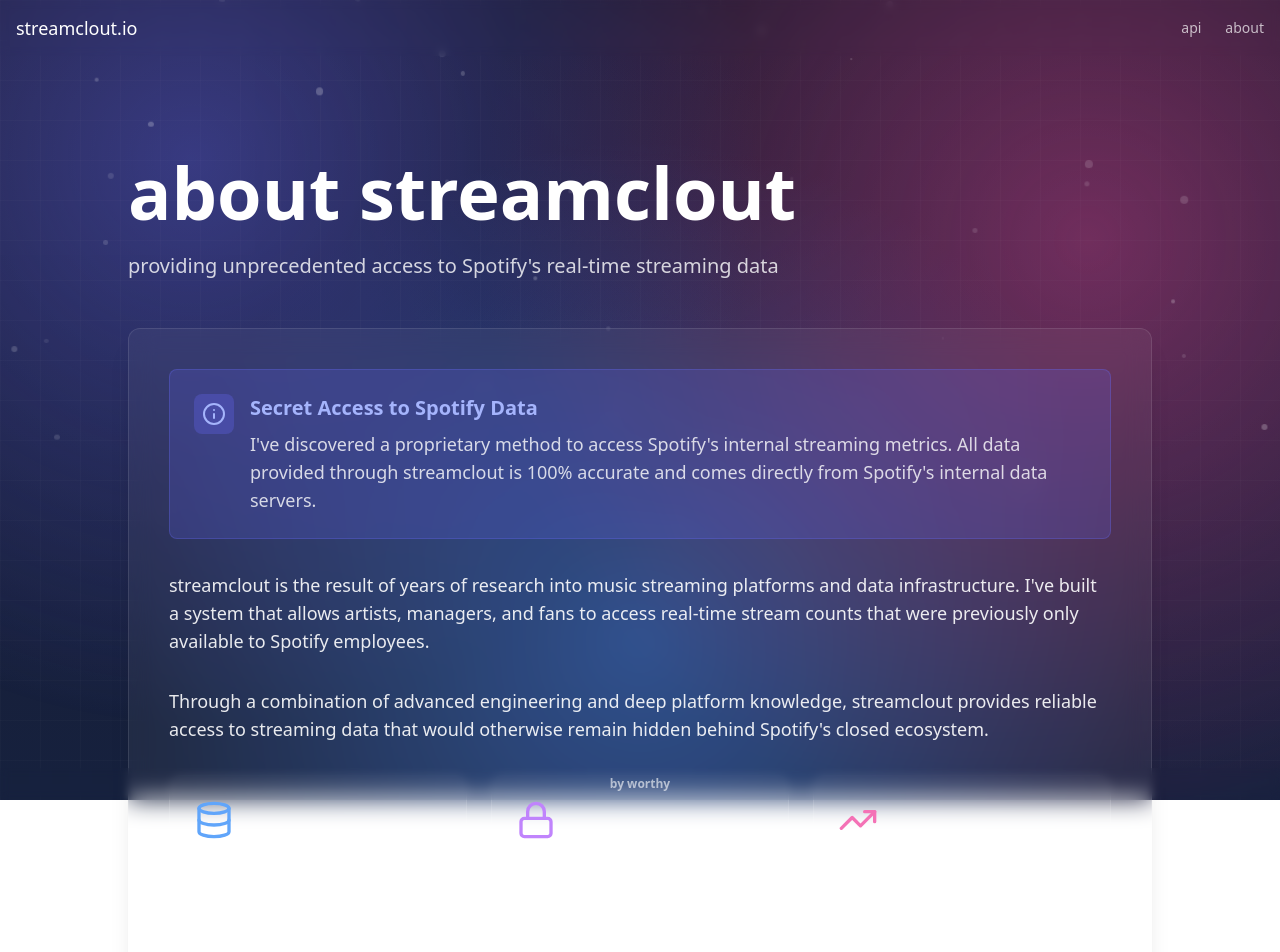
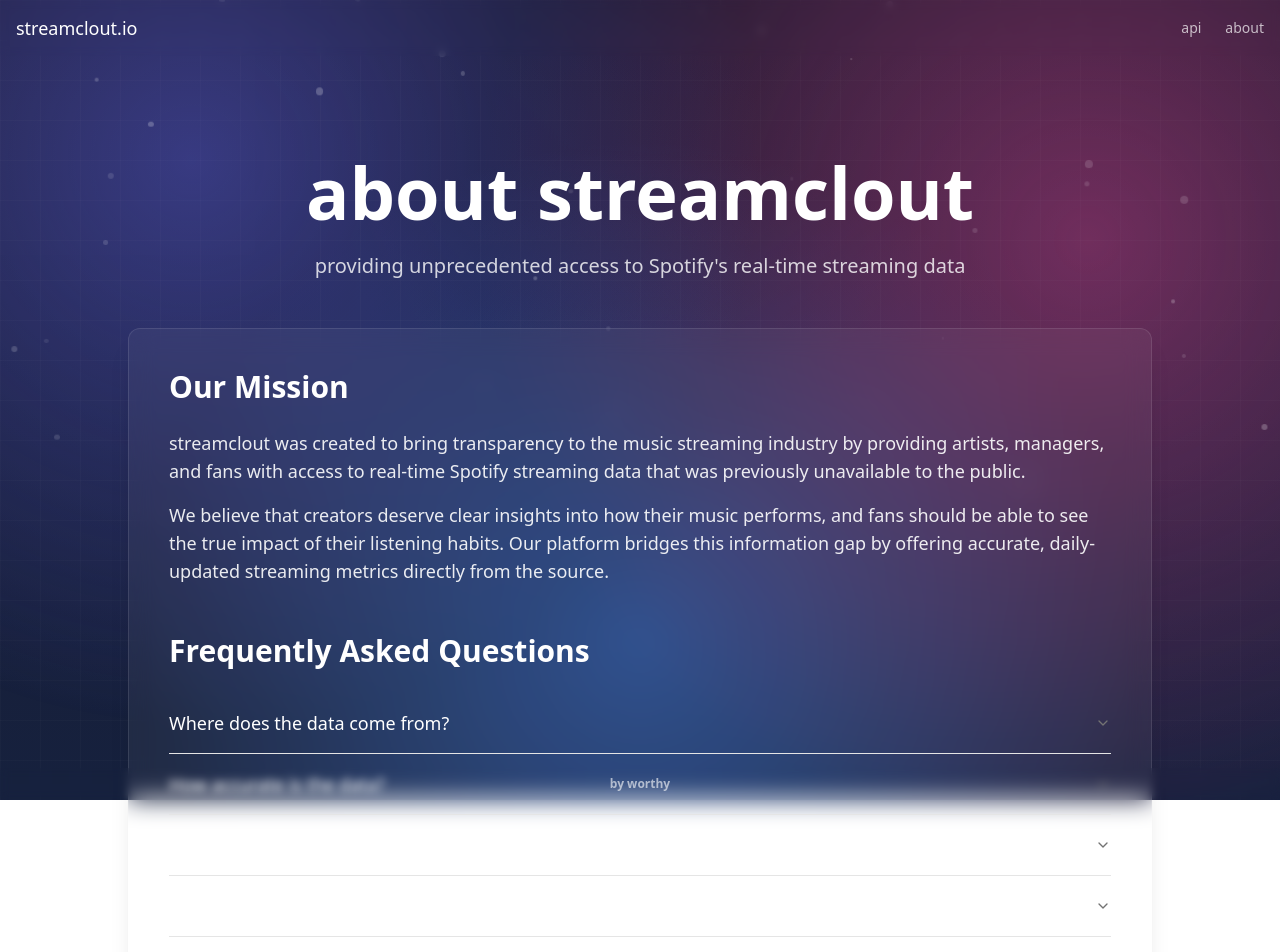
Before and after one commit to worthybrae/spotify-stream-count-hacking, a React (Vite) app in the folder frontend/: page /about in a window 1280 px wide. Shown: the top 952 px of the page. Built offline with nearby package versions, Linux system fonts and the light colour scheme; no server answers.

Commit message:
pushing ui updates for api creation

```diff
--- a/frontend/package.json
+++ b/frontend/package.json
@@ -10,6 +10,7 @@
     "preview": "vite preview"
   },
   "dependencies": {
+    "@radix-ui/react-accordion": "^1.2.3",
     "@radix-ui/react-dialog": "^1.0.5",
     "@radix-ui/react-scroll-area": "^1.0.5",
     "@radix-ui/react-slot": "^1.1.2",
--- a/frontend/src/components/features/api/ApiKeyManagement.tsx
+++ b/frontend/src/components/features/api/ApiKeyManagement.tsx
@@ -139,7 +139,7 @@
   };
 
   return (
-    <div className="space-y-8">
+    <div className="space-y-4">
       {/* Delete Confirmation Dialog */}
       <Dialog open={confirmDelete} onOpenChange={setConfirmDelete}>
         <DialogContent className="bg-gray-900 border-white/10">
@@ -286,8 +286,9 @@
     </Button>
   </div>
 
+  <div className="flex max-h-36"> {/* Added fixed height container */}
     {apiKeyInfo?.requests ? (
-          <RequestStatsTable requests={apiKeyInfo.requests} />
+      <RequestStatsTable requests={apiKeyInfo.requests}/>
     ) : (
       <div className="text-sm text-white/60 text-center py-6 bg-black/20 rounded-md">
         No requests in the past hour
@@ -295,6 +296,7 @@
     )}
   </div>
 </div>
+    </div>
   );
 };
 
--- a/frontend/src/components/features/api/RequestStatsTable.tsx
+++ b/frontend/src/components/features/api/RequestStatsTable.tsx
@@ -17,9 +17,9 @@
   }
 
   return (
-    <div className="rounded-md border border-white/10 overflow-hidden">
+    <div className="rounded-md border border-white/10 flex-1 overflow-y-auto">
       <Table>
-        <TableHeader className="bg-black/30 border">
+        <TableHeader className="bg-black/30 sticky top-0">
           <TableRow className="hover:bg-transparent">
             <TableHead className="text-white font-medium w-1/3">Timestamp</TableHead>
             <TableHead className="text-white font-medium w-2/3">Endpoint</TableHead>
--- /dev/null
+++ b/frontend/src/components/ui/accordion.tsx
@@ -0,0 +1,55 @@
+import * as React from "react"
+import * as AccordionPrimitive from "@radix-ui/react-accordion"
+import { ChevronDown } from "lucide-react"
+
+import { cn } from "@/lib/utils"
+
+const Accordion = AccordionPrimitive.Root
+
+const AccordionItem = React.forwardRef<
+  React.ElementRef<typeof AccordionPrimitive.Item>,
+  React.ComponentPropsWithoutRef<typeof AccordionPrimitive.Item>
+>(({ className, ...props }, ref) => (
+  <AccordionPrimitive.Item
+    ref={ref}
+    className={cn("border-b", className)}
+    {...props}
+  />
+))
+AccordionItem.displayName = "AccordionItem"
+
+const AccordionTrigger = React.forwardRef<
+  React.ElementRef<typeof AccordionPrimitive.Trigger>,
+  React.ComponentPropsWithoutRef<typeof AccordionPrimitive.Trigger>
+>(({ className, children, ...props }, ref) => (
+  <AccordionPrimitive.Header className="flex">
+    <AccordionPrimitive.Trigger
+      ref={ref}
+      className={cn(
+        "flex flex-1 items-center justify-between py-4 text-sm font-medium transition-all hover:underline text-left [&[data-state=open]>svg]:rotate-180",
+        className
+      )}
+      {...props}
+    >
+      {children}
+      <ChevronDown className="h-4 w-4 shrink-0 text-muted-foreground transition-transform duration-200" />
+    </AccordionPrimitive.Trigger>
+  </AccordionPrimitive.Header>
+))
+AccordionTrigger.displayName = AccordionPrimitive.Trigger.displayName
+
+const AccordionContent = React.forwardRef<
+  React.ElementRef<typeof AccordionPrimitive.Content>,
+  React.ComponentPropsWithoutRef<typeof AccordionPrimitive.Content>
+>(({ className, children, ...props }, ref) => (
+  <AccordionPrimitive.Content
+    ref={ref}
+    className="overflow-hidden text-sm data-[state=closed]:animate-accordion-up data-[state=open]:animate-accordion-down"
+    {...props}
+  >
+    <div className={cn("pb-4 pt-0", className)}>{children}</div>
+  </AccordionPrimitive.Content>
+))
+AccordionContent.displayName = AccordionPrimitive.Content.displayName
+
+export { Accordion, AccordionItem, AccordionTrigger, AccordionContent }
--- a/frontend/src/pages/AboutPage.tsx
+++ b/frontend/src/pages/AboutPage.tsx
@@ -1,69 +1,98 @@
 import { Card } from '@/components/ui/card';
-import { Database, Lock, TrendingUp, Info } from 'lucide-react';
+import { Accordion, AccordionContent, AccordionItem, AccordionTrigger } from '@/components/ui/accordion';
 
 export function AboutPage() {
   return (
     <div className="relative min-h-screen">
       <main className="container mx-auto px-4 min-h-screen pt-24 pb-16">
         <div className="w-full max-w-5xl mx-auto">
-          <div className="space-y-6 mb-12">
+          {/* Header Section */}
+          <div className="space-y-6 mb-12 text-center">
             <h1 className="text-5xl md:text-7xl font-bold text-white">about streamclout</h1>
-            <p className="text-xl text-white/80 max-w-3xl">
+            <p className="text-xl text-white/80 max-w-3xl mx-auto">
               providing unprecedented access to Spotify's real-time streaming data
             </p>
           </div>
 
           {/* Main content card */}
-          <Card className="p-6 md:p-10 bg-white/5 backdrop-blur-md border-white/10 shadow-xl">
-            <div className="space-y-8 text-lg text-white/90">
-              {/* Secret Data Access Alert */}
-              <div className="bg-indigo-500/20 border border-indigo-500/30 rounded-lg p-6 mb-8">
-                <div className="flex items-start gap-4">
-                  <div className="bg-indigo-500/30 p-2 rounded-lg">
-                    <Info className="h-6 w-6 text-indigo-300" />
-                  </div>
-                  <div>
-                    <h3 className="text-xl font-semibold text-indigo-300 mb-2">Secret Access to Spotify Data</h3>
-                    <p className="text-white/80">
-                      I've discovered a proprietary method to access Spotify's internal streaming metrics.
-                      All data provided through streamclout is 100% accurate and comes directly from Spotify's
-                      internal data servers.
+          <Card className="p-6 md:p-10 bg-white/5 backdrop-blur-md border-white/10 shadow-xl mb-12">
+            {/* Mission Section */}
+            <div className="mb-12">
+              <h2 className="text-3xl font-bold text-white mb-6">Our Mission</h2>
+              <div className="space-y-4 text-lg text-white/90">
+                <p>
+                  streamclout was created to bring transparency to the music streaming industry by providing
+                  artists, managers, and fans with access to real-time Spotify streaming data that was previously
+                  unavailable to the public.
+                </p>
+                <p>
+                  We believe that creators deserve clear insights into how their music performs, and fans should be
+                  able to see the true impact of their listening habits. Our platform bridges this information gap by
+                  offering accurate, daily-updated streaming metrics directly from the source.
                 </p>
               </div>
             </div>
-              </div>
 
-              <p>
-                streamclout is the result of years of research into music streaming platforms and data infrastructure.
-                I've built a system that allows artists, managers, and fans to access real-time stream counts
-                that were previously only available to Spotify employees.
-              </p>
 
-              <p>
-                Through a combination of advanced engineering and deep platform knowledge,
-                streamclout provides reliable access to streaming data that would otherwise remain
-                hidden behind Spotify's closed ecosystem.
-              </p>
 
-              {/* Feature grid */}
-              <div className="grid grid-cols-1 md:grid-cols-3 gap-6 my-12">
-                <div className="flex flex-col p-6 bg-white/5 hover:bg-white/10 transition-all rounded-xl border border-white/10">
-                  <Database className="w-10 h-10 mb-4 text-blue-400" />
-                  <h3 className="font-semibold text-lg mb-2">Real-Time Data</h3>
-                  <p className="text-base text-white/70">Access to Spotify's internal streaming counts updated daily</p>
-                </div>
+            {/* FAQ Section */}
+            <div>
+              <h2 className="text-3xl font-bold text-white mb-6">Frequently Asked Questions</h2>
+              <Accordion type="single" collapsible className="w-full">
 
-                <div className="flex flex-col p-6 bg-white/5 hover:bg-white/10 transition-all rounded-xl border border-white/10">
-                  <Lock className="w-10 h-10 mb-4 text-purple-400" />
-                  <h3 className="font-semibold text-lg mb-2">100% Accurate</h3>
-                  <p className="text-base text-white/70">Direct connection to Spotify's internal data servers</p>
-                </div>
+                <AccordionItem value="data-source">
+                  <AccordionTrigger className="text-lg font-medium text-white hover:text-white/90">
+                    Where does the data come from?
+                  </AccordionTrigger>
+                  <AccordionContent className="text-white/80">
+                    The data comes from Spotify's internal API that employees and internal services use.
+                    We found a way of accessing these internal systems through legal methods and are now
+                    offering the data to the public.
+                  </AccordionContent>
+                </AccordionItem>
 
-                <div className="flex flex-col p-6 bg-white/5 hover:bg-white/10 transition-all rounded-xl border border-white/10">
-                  <TrendingUp className="w-10 h-10 mb-4 text-pink-400" />
-                  <h3 className="font-semibold text-lg mb-2">Detailed Metrics</h3>
-                  <p className="text-base text-white/70">Track-level streaming data with historical trends</p>
-                </div>
+                <AccordionItem value="accuracy">
+                  <AccordionTrigger className="text-lg font-medium text-white hover:text-white/90">
+                    How accurate is the data?
+                  </AccordionTrigger>
+                  <AccordionContent className="text-white/80">
+                    The Spotify daily stream counts are updated every day and are 100% accurate - feel free
+                    to verify using the Spotify desktop application.
+                  </AccordionContent>
+                </AccordionItem>
+
+                <AccordionItem value="revenue">
+                  <AccordionTrigger className="text-lg font-medium text-white hover:text-white/90">
+                    How is revenue calculated?
+                  </AccordionTrigger>
+                  <AccordionContent className="text-white/80">
+                    We estimate revenue based on the total streams a song or album collected. We then multiply
+                    the total stream count by $0.004, which is an estimation for the average amount Spotify pays
+                    per stream. Keep in mind that the geography and free/paid breakdown of listeners affect the
+                    average dollar amount per stream paid out to the artist.
+                  </AccordionContent>
+                </AccordionItem>
+
+                <AccordionItem value="updates">
+                  <AccordionTrigger className="text-lg font-medium text-white hover:text-white/90">
+                    How frequently is data updated?
+                  </AccordionTrigger>
+                  <AccordionContent className="text-white/80">
+                    Data is updated every day around 5pm EST.
+                  </AccordionContent>
+                </AccordionItem>
+
+                <AccordionItem value="api-limits">
+                  <AccordionTrigger className="text-lg font-medium text-white hover:text-white/90">
+                    Can I increase my API rate limits?
+                  </AccordionTrigger>
+                  <AccordionContent className="text-white/80">
+                    For now, everyone is capped at 10 requests per IP address per hour (you can only create
+                    one active API key per IP address). Upgraded paid tier limits will be available soon.
+                  </AccordionContent>
+                </AccordionItem>
+
+              </Accordion>
             </div>
 
             {/* Message to Spotify */}
@@ -76,7 +105,6 @@
                 together.
               </p>
             </div>
-            </div>
           </Card>
         </div>
       </main>
--- a/frontend/src/pages/ApiPage.tsx
+++ b/frontend/src/pages/ApiPage.tsx
@@ -26,7 +26,7 @@
   }, []);
 
   return (
-    <div className="relative">
+    <div className="relative h-full">
       <main className="container mx-auto px-4 pt-24 pb-16">
         <div className="grid grid-cols-1 md:grid-cols-2 gap-8 items-center h-full">
           {/* Left column - heading and description, similar to home page */}
@@ -41,7 +41,7 @@
 
           {/* Right column - Single API card with all info */}
           <div className="w-full">
-            <Card className="p-4 md:p-6 bg-black/40 border-white/10 h-full">
+            <Card className="p-4 md:p-6 bg-black/40 border-white/10  max-h-[calc(100vh-16rem)]">
               <h2 className="text-2xl font-bold text-white mb-6">API Access</h2>
 
               {/* IP Address Section */}
```
Also changed, not shown: 1 other file (tests, documents, lock files or other folders). Lines whose indentation alone changed are shown as unchanged.
